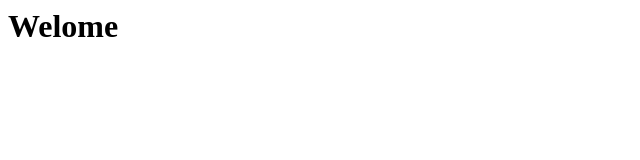
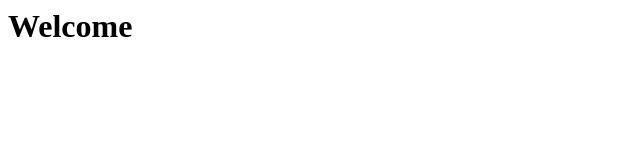
Before and after one commit to philporter/RhiannonPage, a plain HTML site: page index.htm in a window 1280 px wide. Shown: the full height of the page, 0-640 px from the left. Drawn offline with Linux system fonts and the light colour scheme.

Commit message:
Update index.htm

```diff
--- a/index.htm
+++ b/index.htm
@@ -1 +1 @@
-<H1>Welome</H1>
+<H1>Welcome</H1>
```
